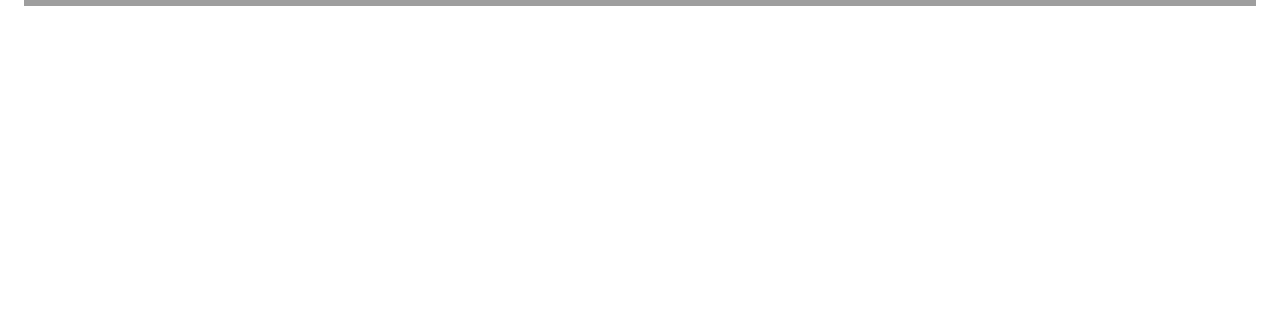
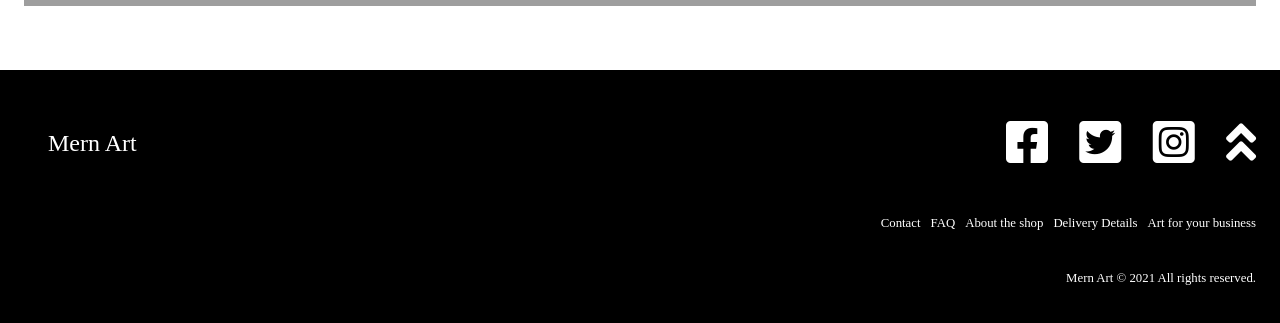
Before and after one commit to SFK97/mern-ecommerce-art-website, a React (Create React App) app in the folder frontend/: page / in a window 1280 px wide. Shown: the part 1283-1606 px from the top of the page. Before the commit the page ends 1289 px from the top, so only its background shows below. Built offline with nearby package versions, Linux system fonts and the light colour scheme; grey boxes are pictures that could not be loaded.

Commit message:
Product Page and Footer added
- Started design on footer
- Started design on product page
- In the process of designing a different product slider

```diff
--- a/frontend/package.json
+++ b/frontend/package.json
@@ -9,6 +9,7 @@
     "axios": "^0.21.1",
     "react": "^17.0.2",
     "react-dom": "^17.0.2",
+    "react-icons": "^4.2.0",
     "react-redux": "^7.2.4",
     "react-router-dom": "^5.2.0",
     "react-scripts": "4.0.3",
--- /dev/null
+++ b/frontend/src/components/Footer.css
@@ -0,0 +1,81 @@
+.footer__container {
+  height: 350px;
+  width: 100%;
+  background-color: black;
+}
+
+.footer__wrapper {
+  display: flex;
+  justify-content: space-between;
+  align-items: center;
+  padding: 48px 24px;
+  max-width: 1440px;
+  margin: auto;
+}
+
+.footer__logo {
+  text-decoration: none;
+  color: white;
+  padding: 0 24px;
+  display: flex;
+  align-items: flex-end;
+  font-size: 1.5rem;
+}
+
+.menu__container {
+  display: flex;
+  width: 250px;
+  height: 50px;
+  position: relative;
+}
+
+.social__menu {
+  display: flex;
+  justify-content: space-between;
+  width: 250px;
+  position: absolute;
+  right: 0;
+}
+
+.social__menu > i {
+  display: flex;
+  justify-content: center;
+  align-items: center;
+  font-size: 3rem;
+  cursor: pointer;
+  color: white;
+}
+
+.links__container {
+  max-width: 1440px;
+  display: flex;
+  justify-content: flex-end;
+  margin: auto;
+  padding: 0 24px;
+}
+
+.website__links {
+  display: flex;
+  flex-direction: row;
+  text-align: left;
+  justify-content: flex-end;
+  gap: 10px;
+  color: white;
+  font-size: 0.8rem;
+}
+
+.website__links > li {
+  display: flex;
+  list-style: none;
+}
+
+.rights {
+  color: white;
+  display: flex;
+  justify-content: flex-end;
+  flex-direction: row;
+  margin: auto;
+  max-width: 1440px;
+  padding: 40px 24px;
+  font-size: 0.8rem;
+}
--- /dev/null
+++ b/frontend/src/components/Footer.js
@@ -0,0 +1,36 @@
+import "./Footer.css";
+import { Link } from "react-router-dom";
+
+const Footer = () => {
+  return (
+    <div className="footer__container">
+      <div className="footer__wrapper">
+        <Link className="footer__logo" to="/">
+          Mern Art
+        </Link>
+        <div className="menu__container">
+          <div className="social__menu">
+            <i class="fab fa-facebook-square"></i>
+            <i class="fab fa-twitter-square"></i>
+            <i class="fab fa-instagram-square"></i>
+            <i class="fas fa-angle-double-up"></i>
+          </div>
+        </div>
+      </div>
+      <div className="links__container">
+        <ul className="website__links">
+          <li>Contact</li>
+          <li>FAQ</li>
+          <li>About the shop</li>
+          <li>Delivery Details</li>
+          <li>Art for your business</li>
+        </ul>
+      </div>
+      <div className="rights">
+        Mern Art © {new Date().getFullYear()} All rights reserved.
+      </div>
+    </div>
+  );
+};
+
+export default Footer;
--- a/frontend/src/components/ImageSlider/Slider.css
+++ b/frontend/src/components/ImageSlider/Slider.css
@@ -1,6 +1,6 @@
 :root {
   --heights: 300px;
-  --widths: 1440px;
+  --widths: 400px;
 }
 
 .container {
@@ -9,6 +9,7 @@
   position: relative;
   margin: auto;
   overflow: hidden;
+  margin-bottom: 4rem;
 }
 
 .active {
@@ -17,12 +18,6 @@
 
 .inactive {
   display: none;
-}
-
-.slides {
-  height: var(--heights);
-  width: var(--widths);
-  position: relative;
 }
 
 .slide__image {
--- a/frontend/src/screens/HomeScreen.js
+++ b/frontend/src/screens/HomeScreen.js
@@ -1,4 +1,5 @@
 import Card from "../components/Card";
+import Footer from "../components/Footer";
 import Header from "../components/Header";
 import HorizontalLine from "../components/HorizontalLine";
 import Slider from "../components/ImageSlider/Slider";
@@ -23,6 +24,7 @@ const HomeScreen = () => {
           <Slider />
         </div>
       </div>
+      <Footer />
     </container>
   );
 };
--- a/frontend/src/screens/ProductScreen.css
+++ b/frontend/src/screens/ProductScreen.css
@@ -0,0 +1,73 @@
+.productscreen {
+  max-width: 1440px;
+  max-height: 400px;
+  display: flex;
+  margin: 5rem auto;
+}
+
+.productscreen__left {
+  display: flex;
+  flex: 0.8;
+}
+
+.left__image {
+  margin: 1rem;
+  flex: 0.6;
+}
+
+.left__image > img {
+  object-fit: cover;
+  width: 100%;
+  height: 100%;
+}
+
+.left__info {
+  margin: 1rem;
+  flex: 0.4;
+  background-color: antiquewhite;
+  height: fit-content;
+  font-size: 0.9rem;
+}
+
+.left__name {
+  font-weight: bold;
+  font-size: 1.2rem;
+}
+
+.left__info > p,
+.right__info > p {
+  padding: 1rem;
+  border-bottom: 1px solid rgba(0, 0, 0, 0.2);
+}
+
+.left__info > p:last-child,
+.right__info > p:last-child {
+  border: none;
+}
+
+.productscreen__right {
+  flex: 0.2;
+}
+
+.right__info {
+  width: 240px;
+  margin: 1rem;
+  background: antiquewhite;
+  box-shadow: 0 1px 4px rgba(0, 0, 0, 0.4);
+}
+
+.right__info > p {
+  padding: 1rem;
+  font-size: 0.8rem;
+  display: grid;
+  grid-template-columns: repeat(2, 1fr);
+}
+
+.right__info > p > button {
+  grid-column: 1/-1;
+  padding: 10px 16px;
+  background: black;
+  color: aliceblue;
+  border: 1px solid #171717;
+  cursor: pointer;
+}
--- a/frontend/src/screens/ProductScreen.js
+++ b/frontend/src/screens/ProductScreen.js
@@ -1,7 +1,36 @@
 import "./ProductScreen.css";
 
 const ProductScreen = () => {
-  return <div></div>;
+  return (
+    <div className="productscreen">
+      <div className="productscreen__left">
+        <div className="left__image">
+          <img
+            src="https://images.pexels.com/photos/2832382/pexels-photo-2832382.jpeg?auto=compress&cs=tinysrgb&dpr=2&h=750&w=1260"
+            alt="product"
+          />
+        </div>
+        <div className="left__info">
+          <p className="left__name">Product</p>
+          <p>Price: £99.99</p>
+          <p>Description: Lorem Ipsum</p>
+        </div>
+      </div>
+      <div className="productscreen__right">
+        <div className="right__info">
+          <p>
+            Price: <span>£99.99</span>
+          </p>
+          <p>
+            Status: <span>In Stock</span>
+          </p>
+          <p>
+            <button type="button">Add To Cart</button>
+          </p>
+        </div>
+      </div>
+    </div>
+  );
 };
 
 export default ProductScreen;
--- a/package.json
+++ b/package.json
@@ -16,7 +16,8 @@
   "dependencies": {
     "dotenv": "^9.0.2",
     "express": "^4.17.1",
-    "mongoose": "^5.12.10"
+    "mongoose": "^5.12.10",
+    "react-icons": "^4.2.0"
   },
   "devDependencies": {
     "concurrently": "^6.1.0",
```
Also changed, not shown: 2 other files (tests, documents, lock files or other folders).
